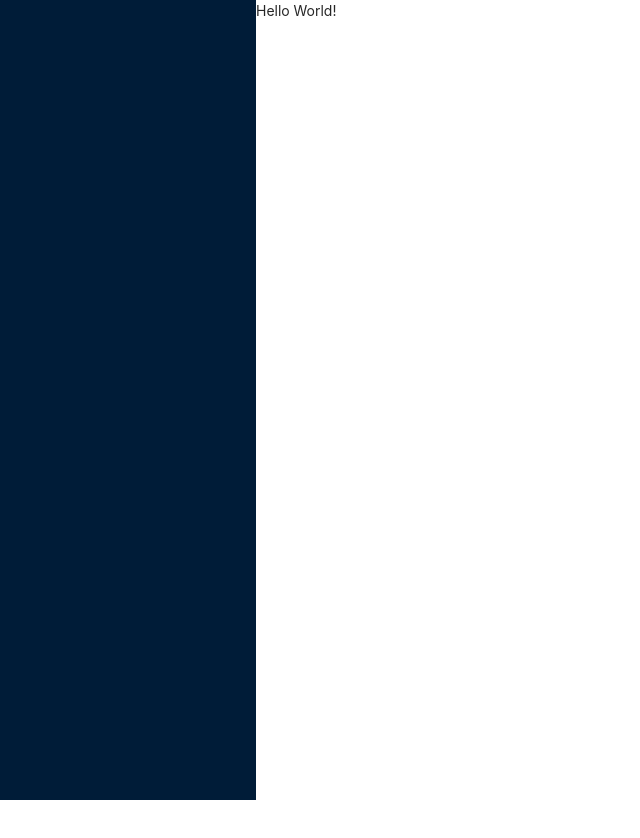
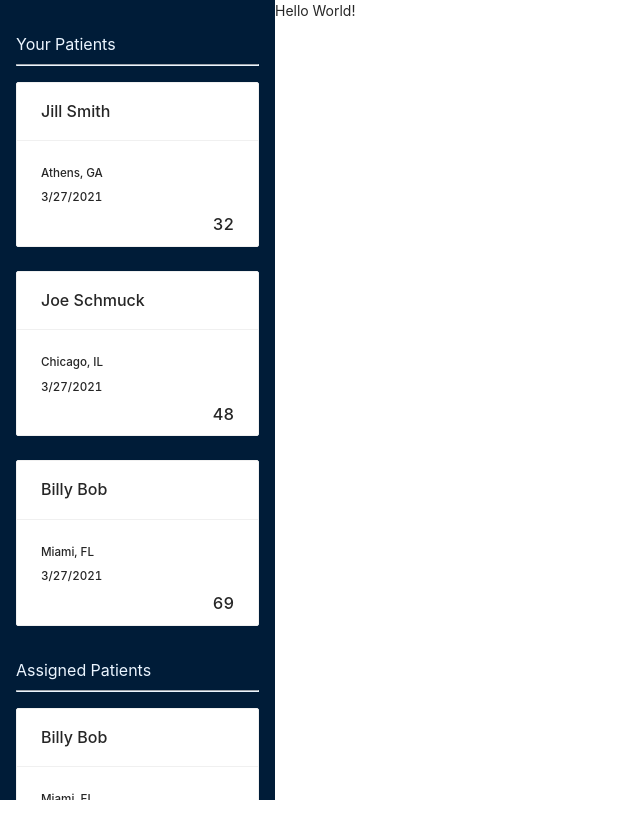
Before and after one commit to Astatium5/dr-lab, a React (Create React App) app in the folder client/: page /main in a window 1280 px wide. Shown: the top 838 px of the page, without its empty margins (0-640 px from the left). Built offline with nearby package versions, Linux system fonts and the light colour scheme.

Commit message:
Added dummy patient data

```diff
--- a/client/src/components/PatientCard.jsx
+++ b/client/src/components/PatientCard.jsx
@@ -4,9 +4,9 @@ import { Card } from 'antd';
 
 import '../scss/main-page.scss';
 
-function PatientCard({ patient }) {
+function PatientCard({ patient, className }) {
   return (
-    <Card title={patient.name}>
+    <Card title={patient.name} className={className}>
       <h5>{patient.location}</h5>
       <h5>{patient.lastVisit}</h5>
       <div className="card-age-label">
@@ -23,6 +23,11 @@ PatientCard.propTypes = {
     lastVisit: PropTypes.string,
     age: PropTypes.number,
   }).isRequired,
+  className: PropTypes.string,
+};
+
+PatientCard.defaultProps = {
+  className: '',
 };
 
 export default PatientCard;
--- a/client/src/page/MainPage.jsx
+++ b/client/src/page/MainPage.jsx
@@ -1,11 +1,45 @@
 import '../scss/main-page.scss';
 import React from 'react';
 import SideBar from '../components/SideBar';
+import PatientCard from '../components/PatientCard';
+
+const date = new Date().toLocaleDateString();
+const patients = [
+  {
+    name: 'Jill Smith',
+    location: 'Athens, GA',
+    lastVisit: date,
+    age: 32,
+  },
+  {
+    name: 'Joe Schmuck',
+    location: 'Chicago, IL',
+    lastVisit: date,
+    age: 48,
+  },
+  {
+    name: 'Billy Bob',
+    location: 'Miami, FL',
+    lastVisit: date,
+    age: 69,
+  },
+];
 
 function MainPage() {
   return (
     <div>
-      <SideBar />
+      <SideBar>
+        <p className="heading">Your Patients</p>
+        <hr />
+        {patients.map((patient) => (
+          <PatientCard patient={patient} className="patient-card" />
+        ))}
+        <p className="heading">Assigned Patients</p>
+        <hr />
+        {patients.reverse().map((patient) => (
+          <PatientCard patient={patient} className="patient-card" />
+        ))}
+      </SideBar>
       <div className="content">Hello World!</div>
     </div>
   );
--- a/client/src/scss/_variables.scss
+++ b/client/src/scss/_variables.scss
@@ -1,4 +1,4 @@
-$sidebar-width: 256px;
+$sidebar-width: 275px;
 $colors: (
   'primary': hsl(210, 100%, 21%)
 );
--- a/client/src/scss/sidebar.scss
+++ b/client/src/scss/sidebar.scss
@@ -5,4 +5,26 @@
   background-color: darken(map-get($colors, 'primary'), 10%);
   height: 100vh;
   position: fixed;
+  padding: 0 16px;
+  overflow-y: auto;
+
+  .heading {
+    margin: 0;
+    margin-top: 32px;
+    font-size: 16px;
+    color: lighten(map-get($colors, 'primary'), 75%);
+  }
+
+  hr {
+    border-color: lighten(map-get($colors, 'primary'), 75%);
+    margin-bottom: 16px;
+  }
+
+  .patient-card {
+    margin-bottom: 24px;
+
+    .ant-card-body {
+      padding-bottom: 0;
+    }
+  }
 }
```
